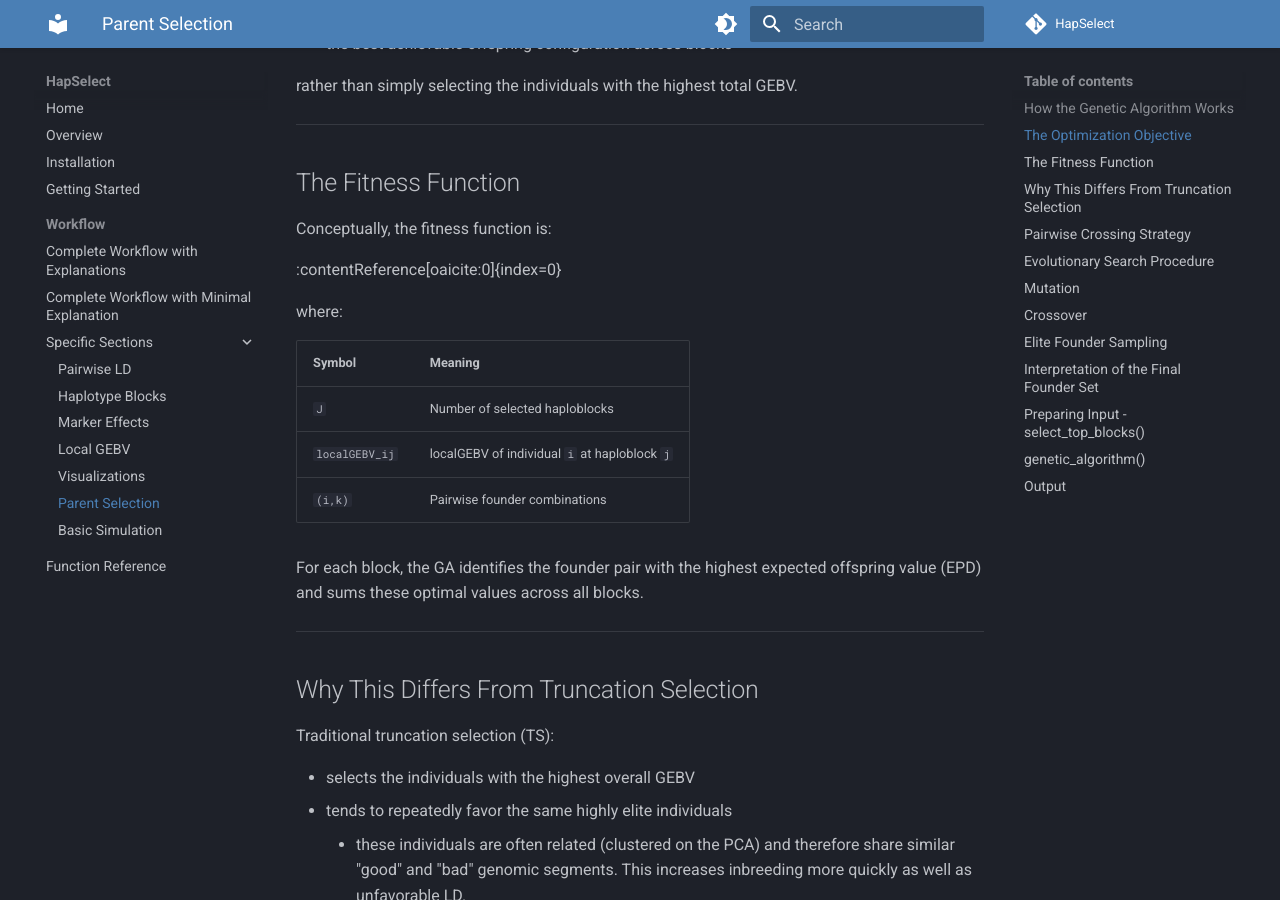
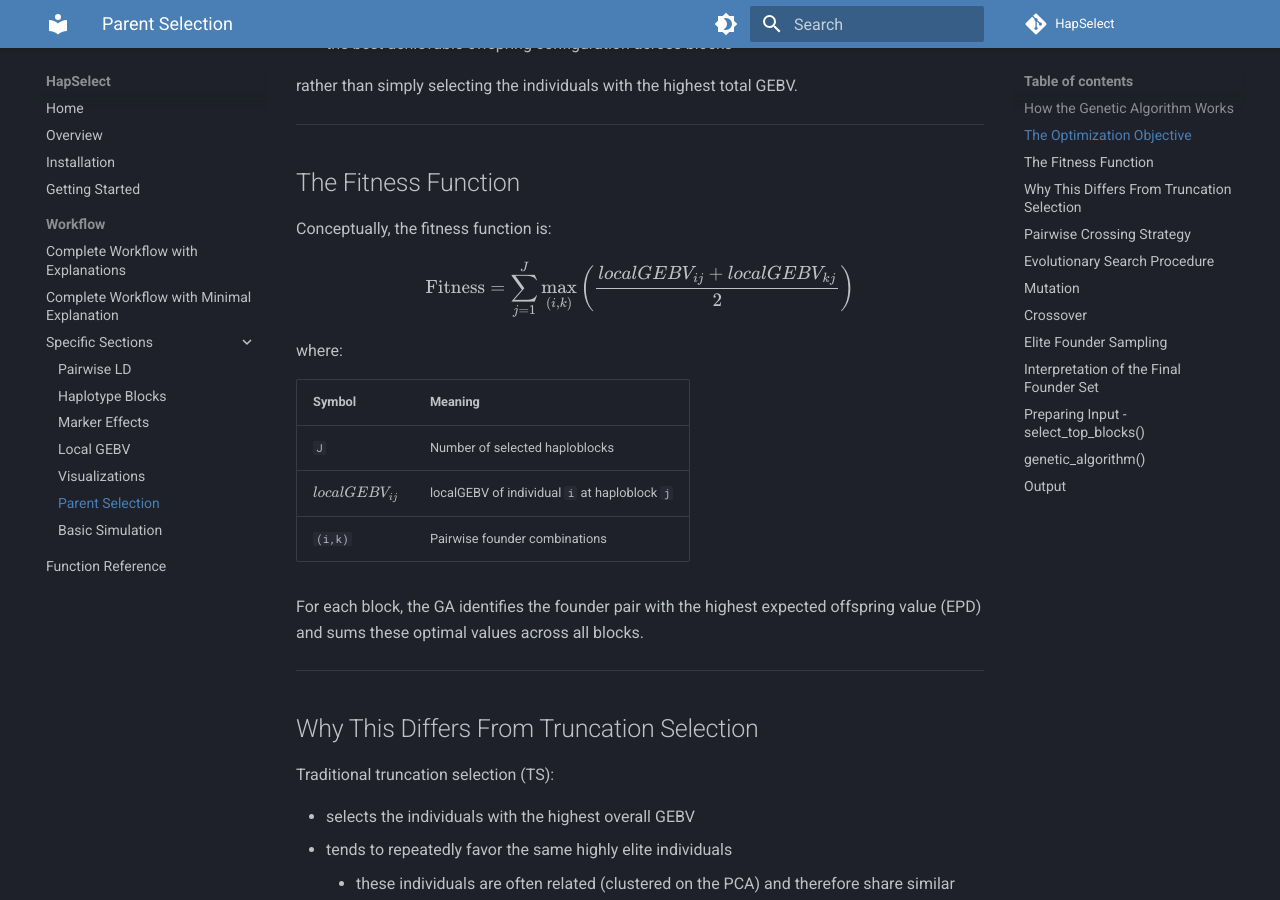
Before and after one commit to wrshf7/HapSelect-Docs, an MkDocs documentation site: the page built from docs/workflow/parent-selection.md, in a window 1280 px wide and 900 px high, scrolled down 761 px. Built offline with MkDocs 1.6.1 and Material for MkDocs 9.7.7, drawn with Linux system fonts in a browser that asks for light colours; comment, search, counter and statistics services are not loaded.

Commit message:
Update parent-selection.md

```diff
--- a/docs/workflow/parent-selection.md
+++ b/docs/workflow/parent-selection.md
@@ -32,14 +32,15 @@ rather than simply selecting the individuals with the highest total GEBV.
 
 Conceptually, the fitness function is:
 
-:contentReference[oaicite:0]{index=0}
-
+$$
+\mathrm{Fitness} = \sum_{j=1}^{J} \max_{(i,k)} \left( \frac{localGEBV_{ij} + localGEBV_{kj}}{2} \right)
+$$
 where:
 
 | Symbol | Meaning |
 |:---|:---|
 | `J` | Number of selected haploblocks |
-| `localGEBV_ij` | localGEBV of individual `i` at haploblock `j` |
+| $localGEBV_{ij}$ | localGEBV of individual `i` at haploblock `j` |
 | `(i,k)` | Pairwise founder combinations |
 
 For each block, the GA identifies the founder pair with the highest expected offspring value (EPD) and sums these optimal values across all blocks.
```
